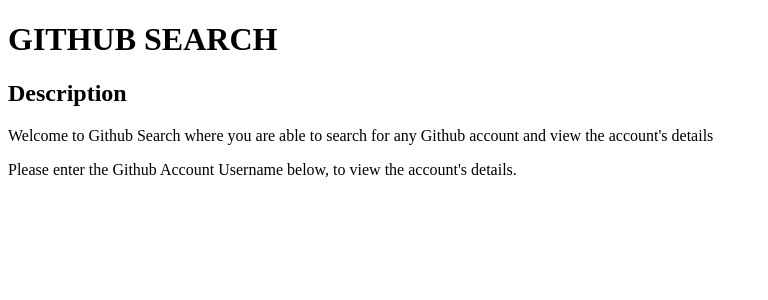
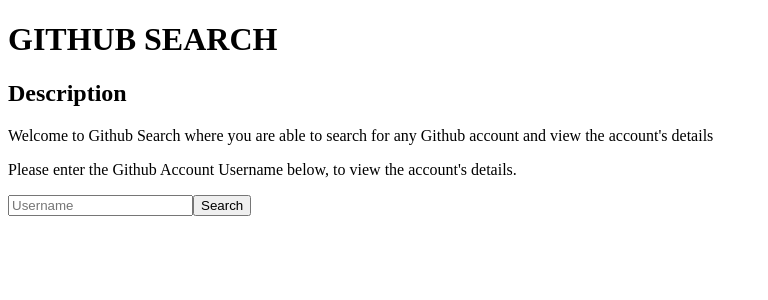
Before and after one commit to Alvin-21/github-search, an Angular app: page / in a window 1280 px wide. Shown: the top 300 px of the page, without its empty margins (0-768 px from the left). Built offline with nearby package versions, Linux system fonts and the light colour scheme.

Commit message:
Add html template for search bar.

```diff
--- a/src/app/app.component.html
+++ b/src/app/app.component.html
@@ -3,5 +3,6 @@
   <h2>Description</h2>
   <p>Welcome to Github Search where you are able to search for any Github account and view the account's details</p>
   <p>Please enter the Github Account Username below, to view the account's details.</p>
+  <app-search-bar></app-search-bar>
 </div>
 <router-outlet></router-outlet>
--- a/src/app/search-bar/search-bar.component.html
+++ b/src/app/search-bar/search-bar.component.html
@@ -1 +1,6 @@
-<p>search-bar works!</p>
+<form>
+    <div>
+        <input type="text" name="username" id="username" placeholder="Username">
+        <button type="submit">Search</button>
+    </div>
+</form>
```
